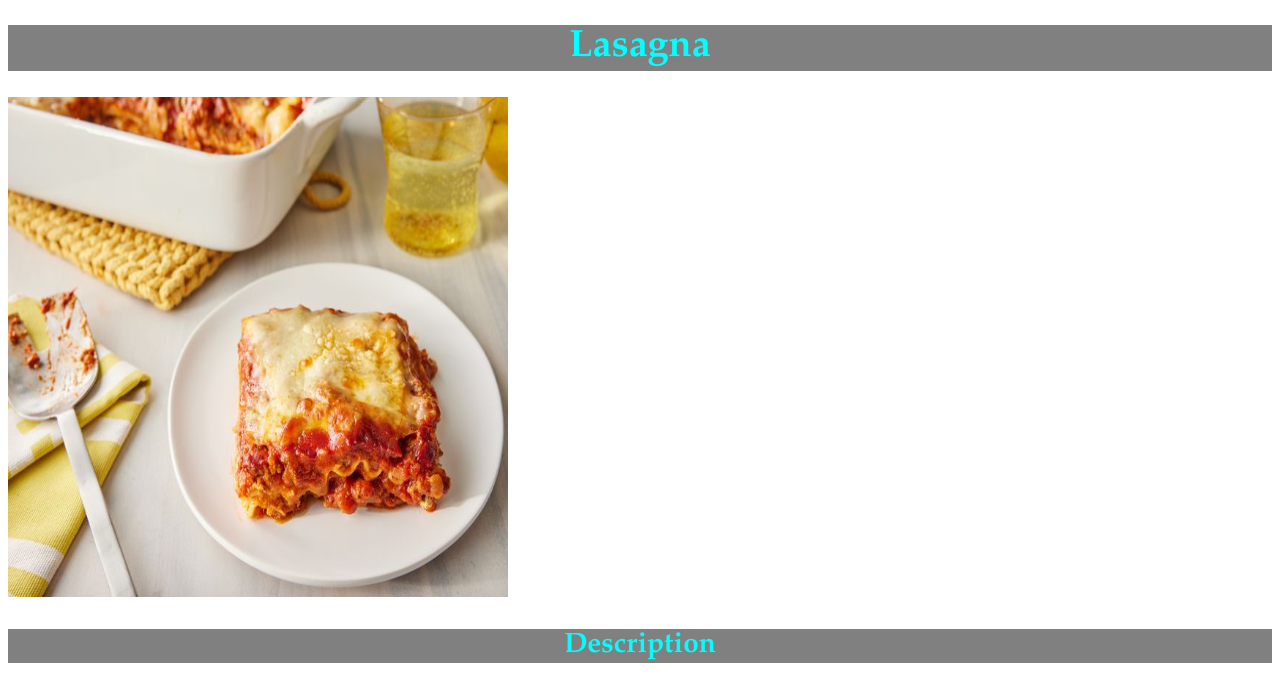
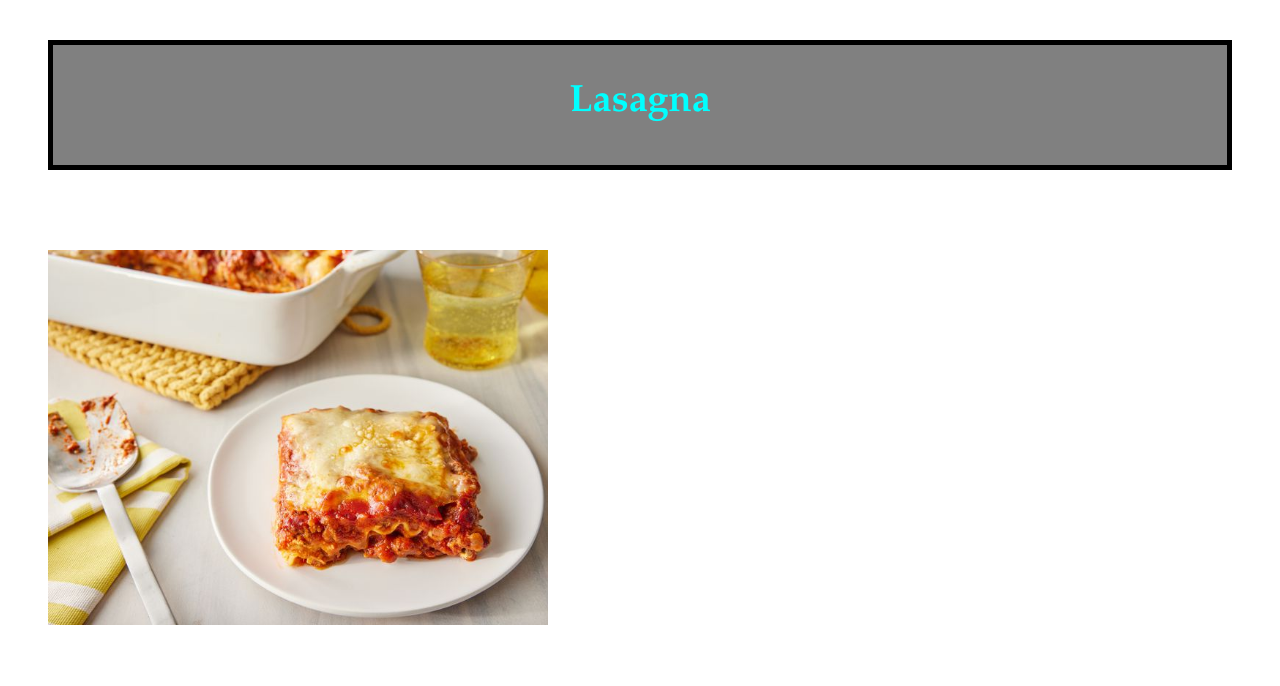
Before and after one commit to luisaraque1988/odin-recipes, a plain HTML site: page recipes/lasagna.html in a window 1280 px wide. Shown: the top 686 px of the page. Drawn offline with Linux system fonts and the light colour scheme.

Commit message:
Apply the box model
I adjust the padding, margin and border of the elements to practice the
box-model properties.

```diff
--- a/recipes/lasagna.html
+++ b/recipes/lasagna.html
@@ -8,7 +8,7 @@
 </head>
 <body>
     <h1 class="head first">Lasagna</h1>
-    <img src="../img/lasagna.jpeg" alt="A delicious lasagna portion " height="500" width="500">
+    <img src="../img/lasagna.jpeg" alt="A delicious lasagna portion " height="auto" width="500">
     <h3 class="head second">Description</h3>
     <p>When John Chandler submitted this lasagna recipe to <strong> Odin-recipes</strong> more than 20 years ago, he had no idea how successful it would become. One of our top-performing recipes of all time, World's Best Lasagna racks up more than 7 million views per year and has ranked among the most popular lasagna recipes on the internet for two decades. Unfortunately, John unexpectedly passed away at 53 years old.</p>
     <p>Make our most popular lasagna today to find out what all the fuss is about! Making lasagna can be time-consuming, but the results are well worth the wait. You'll find a detailed ingredient list and step-by-step instructions in the recipe below.</p>
--- a/recipes/style.css
+++ b/recipes/style.css
@@ -1,29 +1,50 @@
+html {
+    box-sizing: border-box;
+}
+
 .head {
     background-color: gray;
     color: aqua;
     text-align: center;
     font-family: Garamond, Georgia, serif;
+
 }
 
-.head.first {
+.first {
     font-size: 38px;
     font-weight: 900;
+    height: 50px;
+    width: auto;
+    padding: 35px;
+    border: 5px solid black;
+    margin: 40px;
+
 }
 
-.head.second{
+.second{
     font-size: 28px;
     font-weight: 700;
+    width: 170px;
+    padding: 10px;
+    border: 3px solid black;
+    margin: 20px;
 }
 
 p, ul, ol {
     font-size: 20px;
     font-family: Georgia, 'Times New Roman', Times, serif;
     color: rgb(190, 6, 6);
+    width: auto;
+    text-align: justify;
+    margin: 10px;
 }
 
 .third {
     font-size: 24px;
     color: aqua;
     font-weight: 700;
+}
 
+img {
+    margin: 40px;
 }
--- a/styles.css
+++ b/styles.css
@@ -1,3 +1,6 @@
+html {
+    box-sizing: border-box;
+}
 h1 {
     background-color: gray;
     color: aqua;
@@ -5,6 +8,13 @@ h1 {
     font-weight: 900;
     text-align: center;
     font-family: Garamond, Georgia, serif;
+    height: 50px;
+    width: auto;
+    padding: 35px;
+    border: 5px solid black;
+    margin: 40px;
+    margin-left: 120px ;
+
 }
 
 a {
```
Also changed, not shown: recipes/lemon-pie.html (+1 -1 lines), recipes/sdbread.html (+1 -1 lines).
